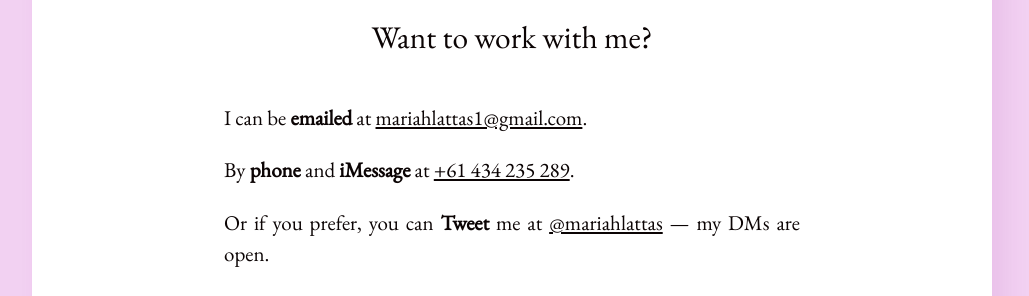
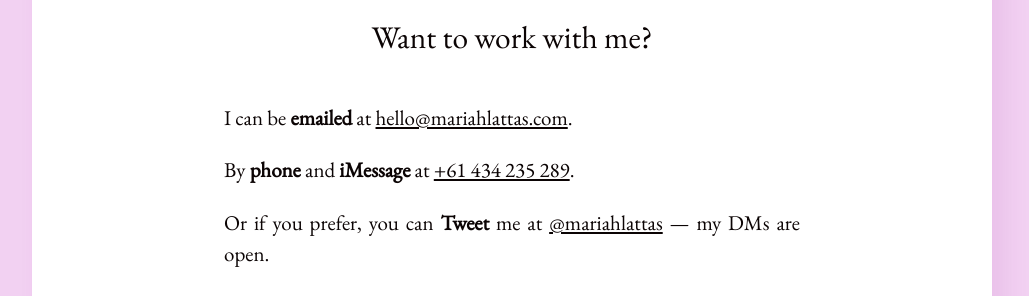
Before and after one commit to mariahlattas/website, a Jekyll site: the page built from contact.md, in a window 1280 px wide. Shown: the part 467-763 px from the top of the page, without its empty margins (128-1157 px from the left). Built offline with Jekyll 4.4.1, drawn with Linux system fonts in a browser that asks for light colours; comment, search, counter and statistics services are not loaded.

Commit message:
Update contact.md

```diff
--- a/contact.md
+++ b/contact.md
@@ -5,7 +5,7 @@ title: Contact
 
 ### Want to work with me?
 
-I can be **emailed** at [mariahlattas1@gmail.com](mailto:mariahlattas1@gmail.com).
+I can be **emailed** at [hello@mariahlattas.com](mailto:hello@mariahlattas.com).
 
 By **phone** and **iMessage** at [+61 434 235 289](tel:61434235289).
 
```
